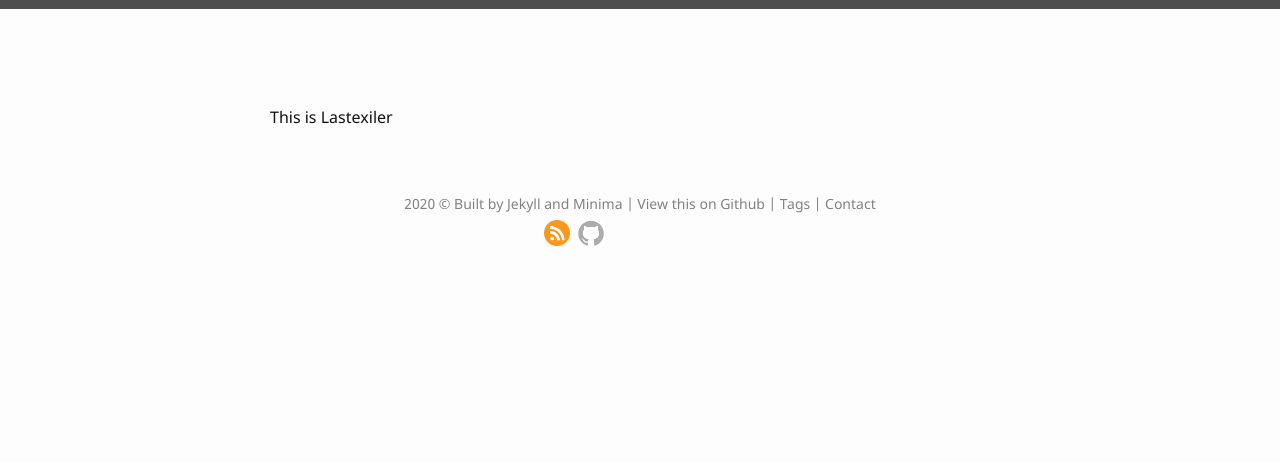
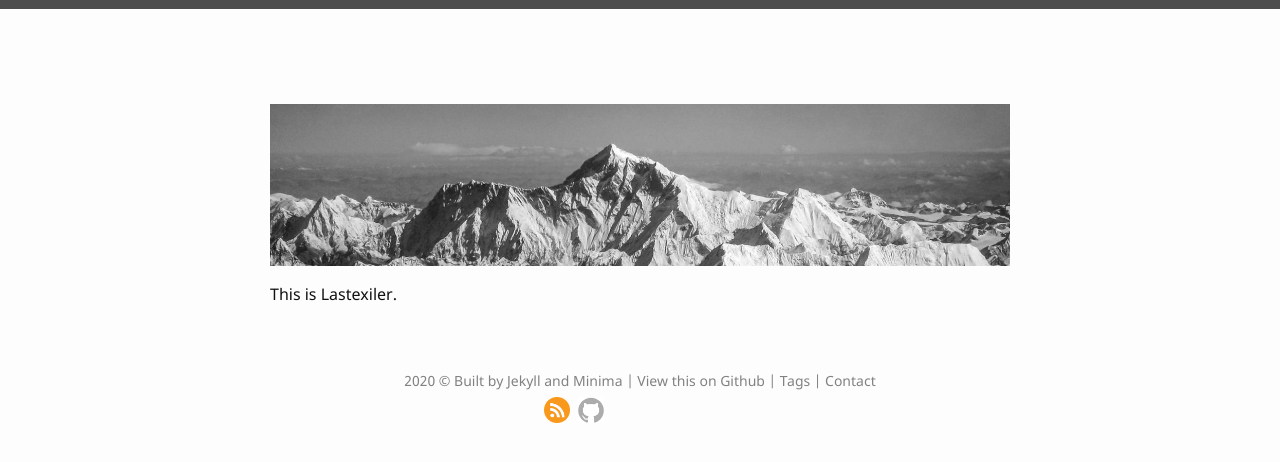
Before and after one commit to lastexiler/l-note, a Jekyll site: the page built from contact.html, in a window 1280 px wide. Shown: the top 462 px of the page. Built offline with Jekyll 4.4.1, drawn with Linux system fonts in a browser that asks for light colours.

Commit message:
style modify

```diff
--- a/contact.html
+++ b/contact.html
@@ -3,7 +3,7 @@ layout: default
 ---
 
 <div class='other-pages'>
-
+	<img src="{{ '/assets/images/mt_everest.jpg' | relative_url }}">
 	<p></p>
-	<p>This is Lastexiler</p>
+	<p>This is Lastexiler.</p>
 </div>
```
